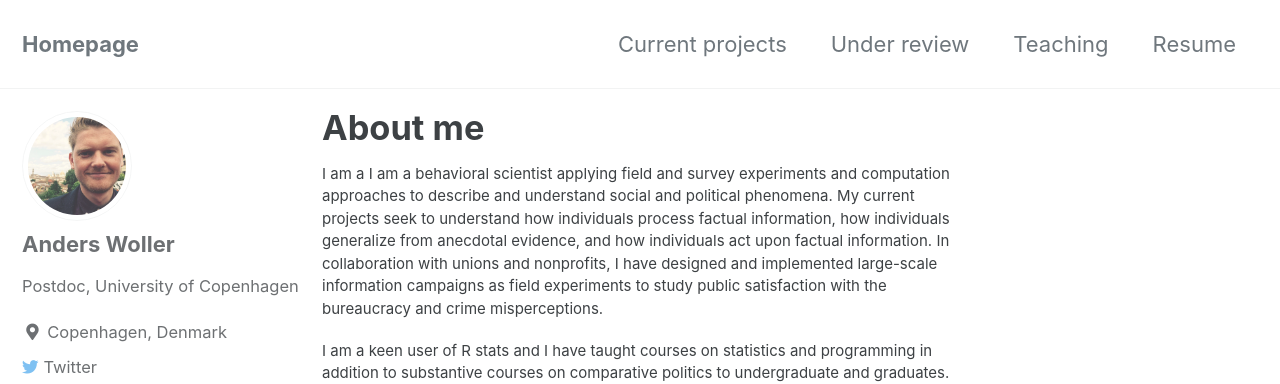
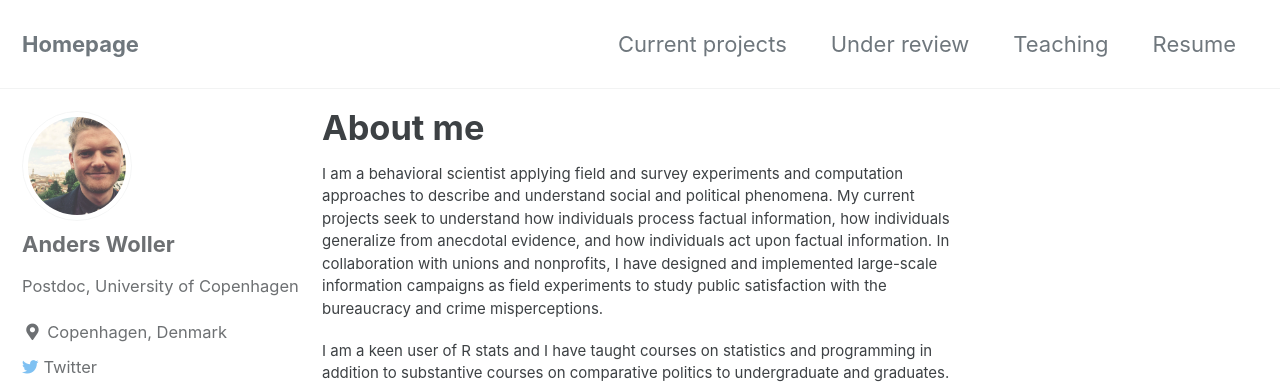
Before and after one commit to AndersWoller/AndersWoller.github.io, a Jekyll site: the page built from index.html, in a window 1280 px wide and 1386 px high. Shown: the top 384 px of the window. Built offline with Jekyll 4.4.1, drawn with Linux system fonts in a browser that asks for light colours; cached includes are drawn as plain includes; the list of posts is cut into pages by our own code.

Commit message:
Update index.html

```diff
--- a/index.html
+++ b/index.html
@@ -4,8 +4,7 @@ author_profile: true
 title: "About me"
 ---
 
-<p style="font-size:15px">  I am a
-
+<p style="font-size:15px">
 I am a behavioral scientist applying field and survey experiments and computation approaches to describe and understand social and political phenomena. My current
 projects seek to understand how individuals process factual information, how individuals generalize from anecdotal evidence, and how individuals act upon factual information.
 In collaboration with unions and nonprofits, I have designed and implemented large-scale information campaigns as field experiments to study public
```
